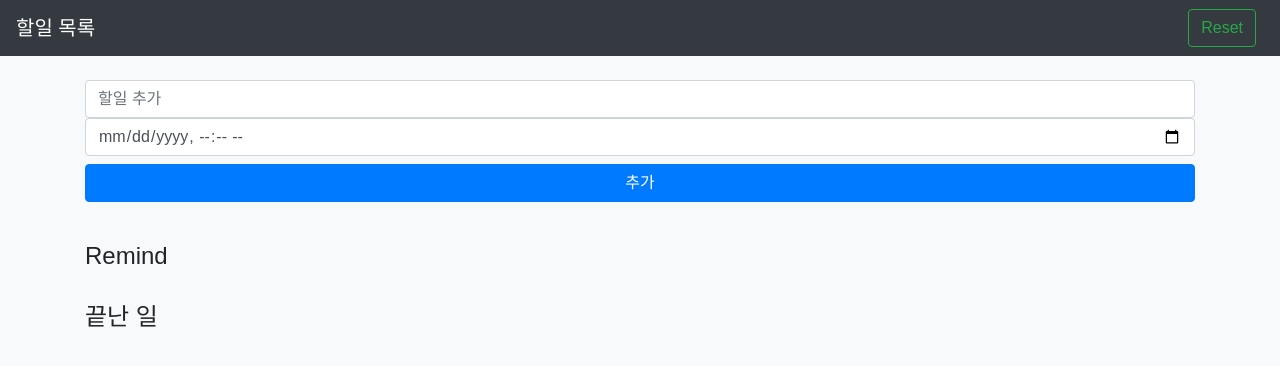
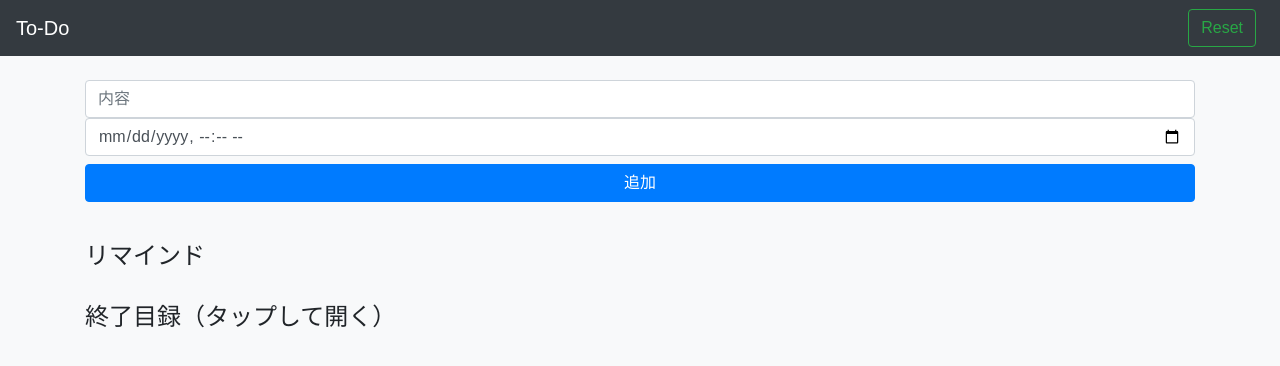
Before and after one commit to Hyonimix/Remind, a plain HTML site: page index.html in a window 1280 px wide. Drawn offline with nearby package versions, Linux system fonts and the light colour scheme.

Commit message:
1.1.0
일본어 업데이트

```diff
--- a/index.html
+++ b/index.html
@@ -6,12 +6,12 @@
     <meta name="viewport" content="width=device-width, initial-scale=1.0">
     <link rel="stylesheet" href="https://stackpath.bootstrapcdn.com/bootstrap/4.5.2/css/bootstrap.min.css">
     <link rel="stylesheet" href="styles.css">
-    <title>할일 목록</title>
+    <title>To-Do</title>
 </head>
 
 <body>
     <nav class="navbar navbar-dark bg-dark">
-        <a class="navbar-brand" href="#">할일 목록</a>
+        <a class="navbar-brand" href="#">To-Do</a>
         <div class="form-inline">
             <button class="btn btn-outline-success my-2 my-sm-0 mr-2" onclick="resetApp()">Reset</button>
         </div>
@@ -20,14 +20,14 @@
     <div class="container mt-4">
         <div class="add-task">
             <!-- 할일, 날짜, 시간 입력창 및 버튼 -->
-            <input type="text" id="taskInput" class="form-control" placeholder="할일 추가">
+            <input type="text" id="taskInput" class="form-control" placeholder="内容">
             <input type="datetime-local" id="datetimeInput" class="form-control">
-            <button class="btn btn-primary mt-2" onclick="addTask()">추가</button>
+            <button class="btn btn-primary mt-2" onclick="addTask()">追加</button>
         </div>
         <ul id="taskList" class="list-group mt-3"></ul>
-        <h2 class="h4 mt-4">Remind</h2>
+        <h2 class="h4 mt-4">リマインド</h2>
         <ul id="remindList" class="list-group"></ul>
-        <h2 class="h4 mt-4" onclick="toggleCompletedList()">끝난 일</h2>
+        <h2 class="h4 mt-4" onclick="toggleCompletedList()">終了目録（タップして開く）</h2>
         <ul id="completedList" class="list-group completedList"></ul>
     </div>
 
```
